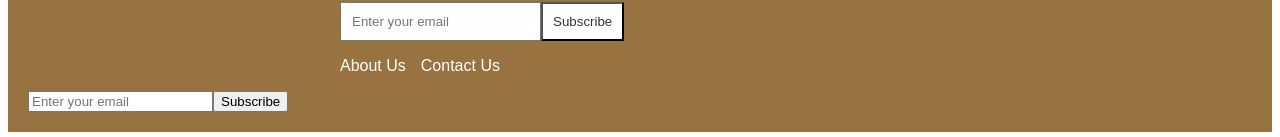
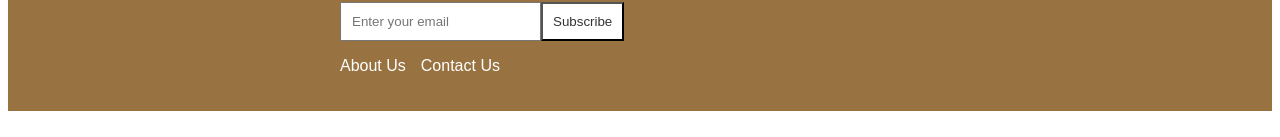
Before and after one commit to Siiierraaaaaa/Foodie-Leonne-Blog, an Angular app: page / in a window 1280 px wide. Shown: the part 3028-3165 px from the top of the page. Built offline with nearby package versions, Linux system fonts and the light colour scheme.

Commit message:
new changes

```diff
--- a/src/app/outline/footer/footer.component.html
+++ b/src/app/outline/footer/footer.component.html
@@ -17,12 +17,4 @@
       </ul>
     </div>
   </div>
-  <!-- footer.component.html -->
-<div>
-  <form [formGroup]="subscribeForm" (ngSubmit)="onSubmit()">
-    <input type="email" formControlName="email" placeholder="Enter your email" />
-    <button type="submit">Subscribe</button>
-  </form>
 </div>
-
-</div>
```
